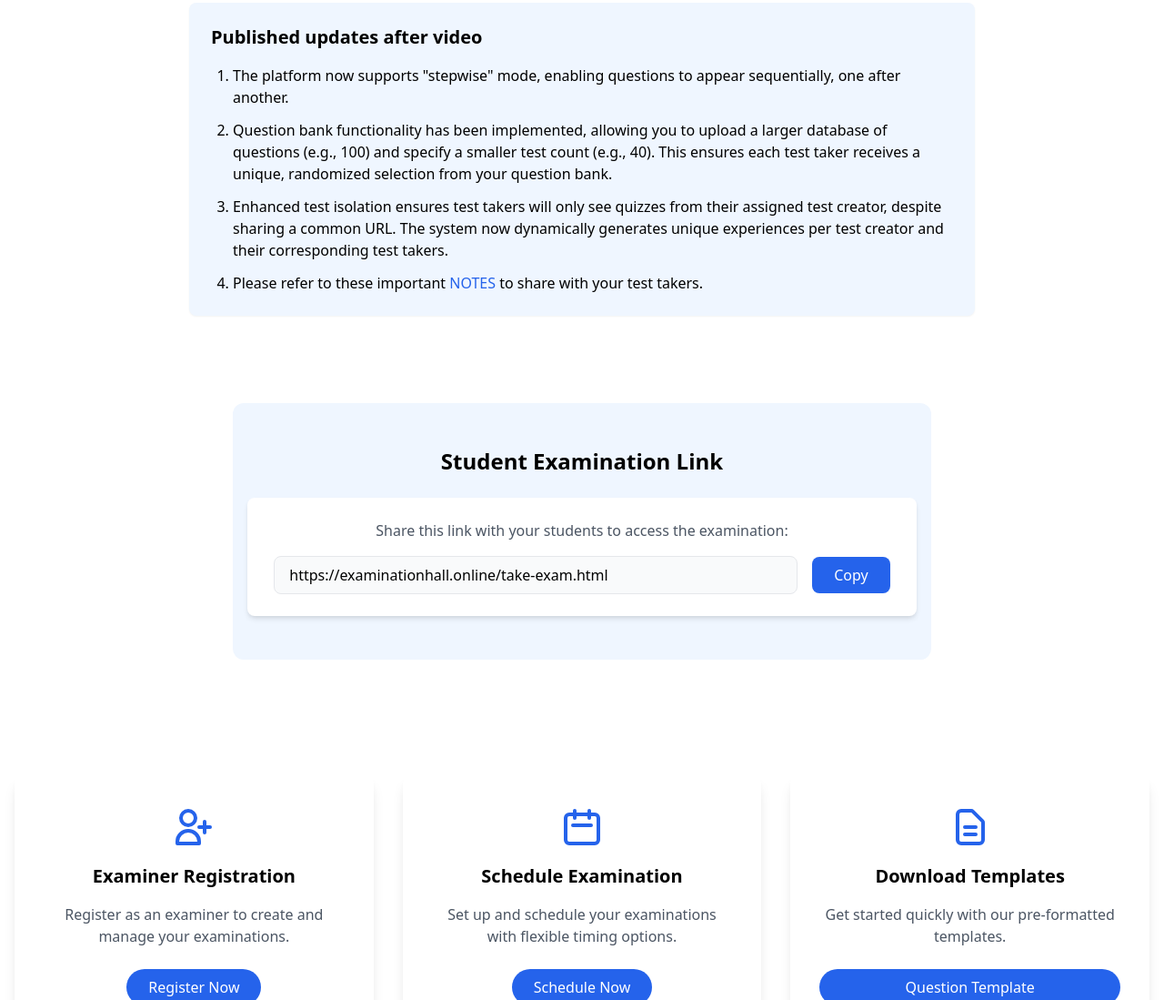
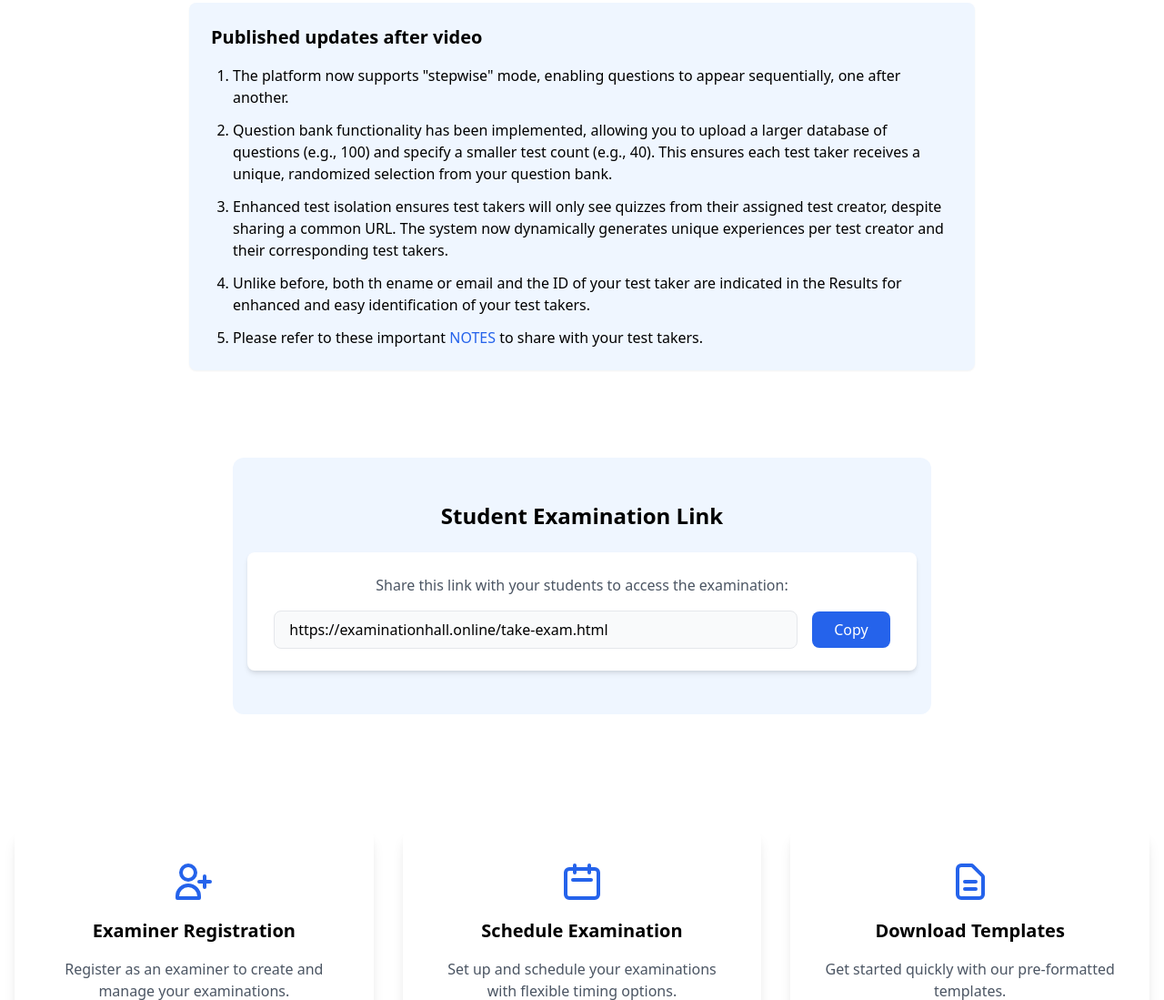
Before and after one commit to enealliance/examinationhall, a plain HTML site: page index.html in a window 1280 px wide. Shown: the part 1059-2158 px from the top of the page at 91% size. Drawn offline with nearby package versions, Linux system fonts and the light colour scheme.

Commit message:
Update index.html

```diff
--- a/index.html
+++ b/index.html
@@ -235,6 +235,7 @@
             <li>The platform now supports "stepwise" mode, enabling questions to appear sequentially, one after another.</li>
             <li>Question bank functionality has been implemented, allowing you to upload a larger database of questions (e.g., 100) and specify a smaller test count (e.g., 40). This ensures each test taker receives a unique, randomized selection from your question bank.</li>
             <li>Enhanced test isolation ensures test takers will only see quizzes from their assigned test creator, despite sharing a common URL. The system now dynamically generates unique experiences per test creator and their corresponding test takers.</li>
+            <li>Unlike before, both th ename or email and the ID of your test taker are indicated in the Results for enhanced and easy identification of your test takers.</li>
             <li>Please refer to these important <a href="instructions-page.html" class="text-blue-600 font-medium hover:underline">NOTES</a> to share with your test takers.</li>
         </ol>
     </div>
```
